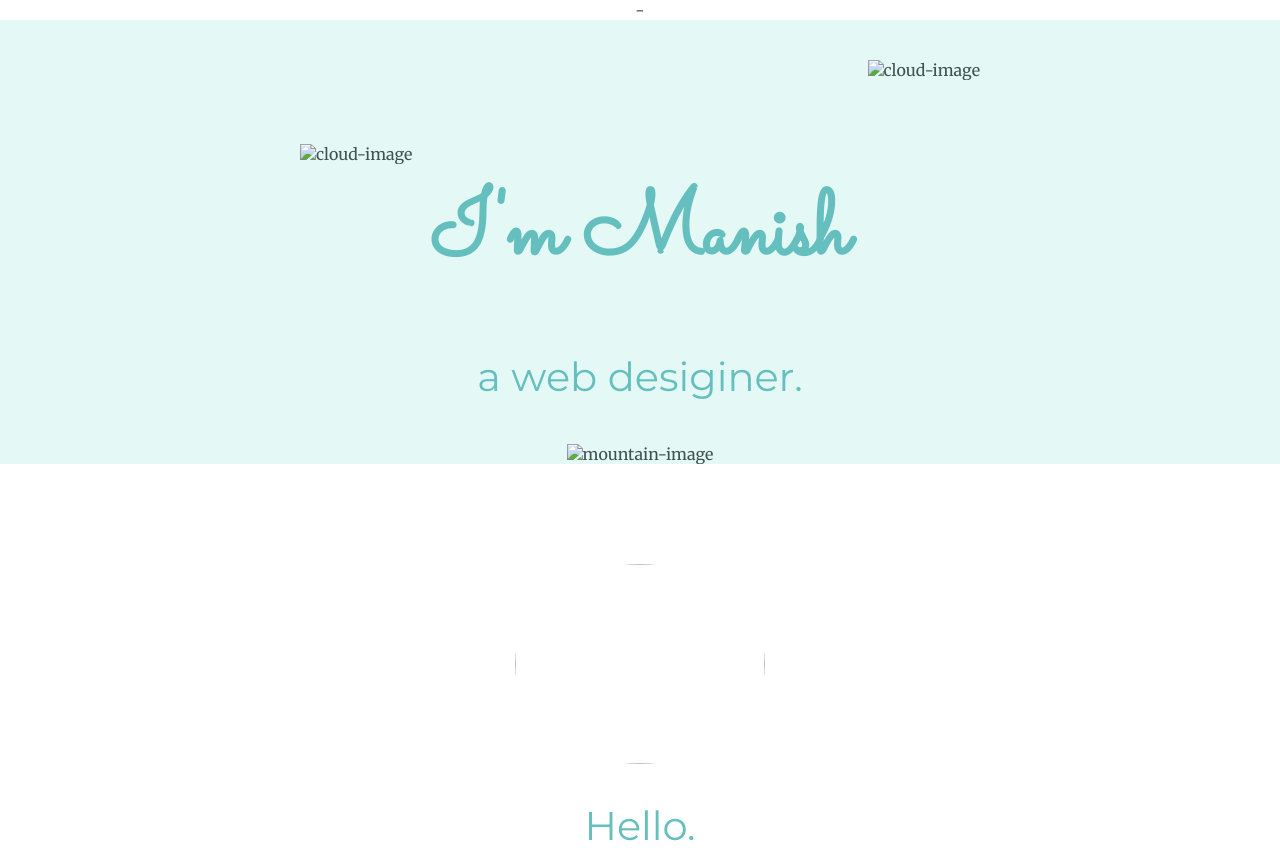
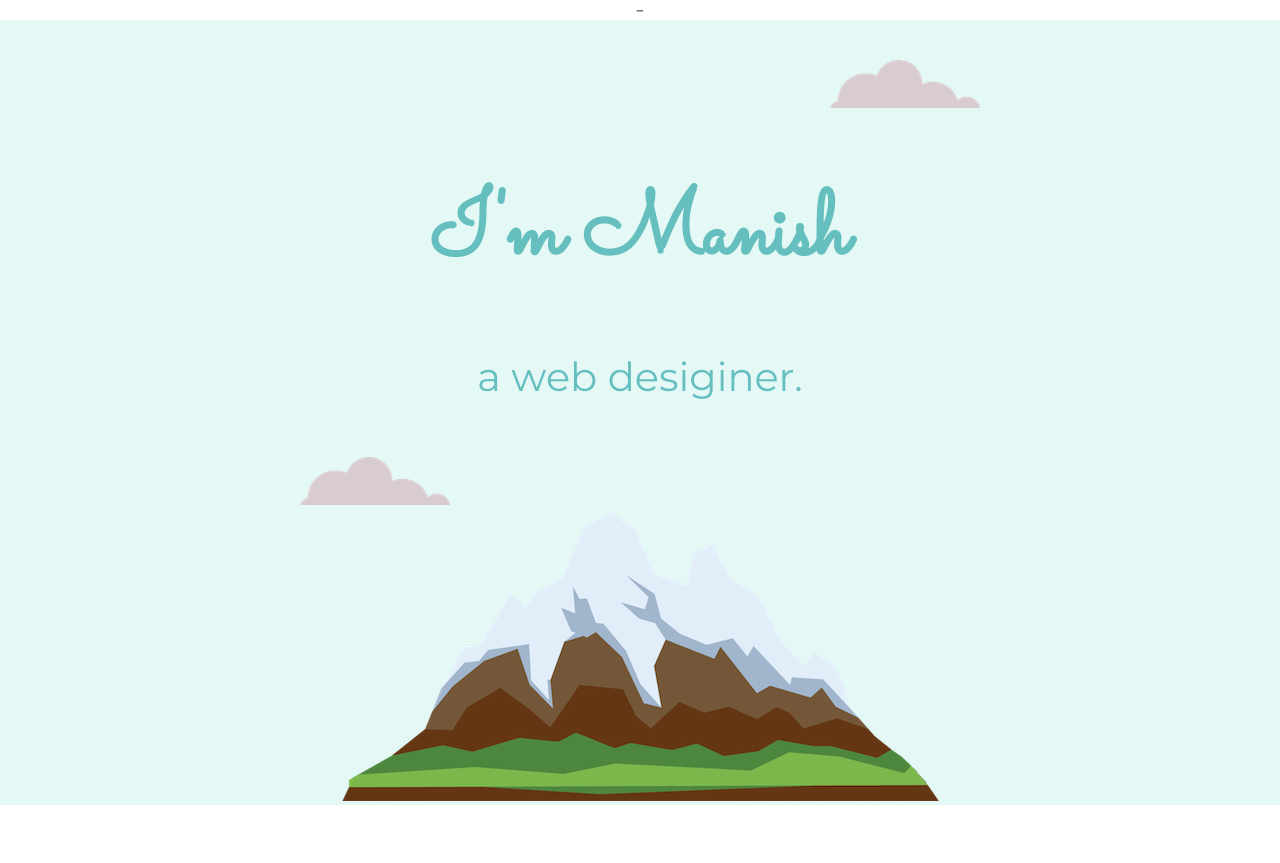
Before and after one commit to madii-mani/my-site, a plain HTML site: page index.html in a window 1280 px wide. Shown: the top 863 px of the page. Drawn offline with Linux system fonts and the light colour scheme; files that its build step writes are made by us from their sources.

Commit message:
Update index.html

```diff
--- a/index.html
+++ b/index.html
@@ -3,21 +3,21 @@
   <head>
     <meta charset="utf-8">
     <title>Manish</title>
-  <link rel="stylesheet" href="css/styles.css">
+  <link rel="stylesheet" href="styles.css">
   <link rel="icon" href="favicon.ico">
   <link href="https://fonts.googleapis.com/css?family=Merriweather|Montserrat|Sacramento" rel="stylesheet">-
   </head>
   <body>
     <div class="top-container">
-      <img  class="top-cloud"src="images/cloud.png" alt="cloud-image">
+      <img  class="top-cloud"src="cloud.png" alt="cloud-image">
       <h1 class="shift">I'm Manish</h1>
       <h2 class="shift">a web desiginer.</h2>
-      <img class="bottom-cloud" src="images/cloud.png" alt="cloud-image">
-      <img  src="images/mountain.png" alt="mountain-image">
+      <img class="bottom-cloud" src="cloud.png" alt="cloud-image">
+      <img  src="mountain.png" alt="mountain-image">
     </div>
       <div class="middle-container">
       <div class="profile">
-        <img  class="radius"src="images/2.jpg" alt="">
+        <img  class="radius"src="2.jpg" alt="">
         <h2>Hello.</h2>
         <p class="intro">I'm a web developer,I'm in the way to learn more on Web Desigining & Web Development.</p>
       </div>
@@ -25,7 +25,7 @@
       <div class="skills">
         <h2>My Skills.</h2>
         <div class="skill-row">
-          <img class="code-img" src="images/workspace.png" alt="">
+          <img class="code-img" src="workspace.png" alt="">
           <h3> Web Design & Development</h3>
           <p >I started learning to code when i was 18 years old because i just want to learn how a program code converted to a wonderful websites,Games,Applications.</p>
         </div>
```
